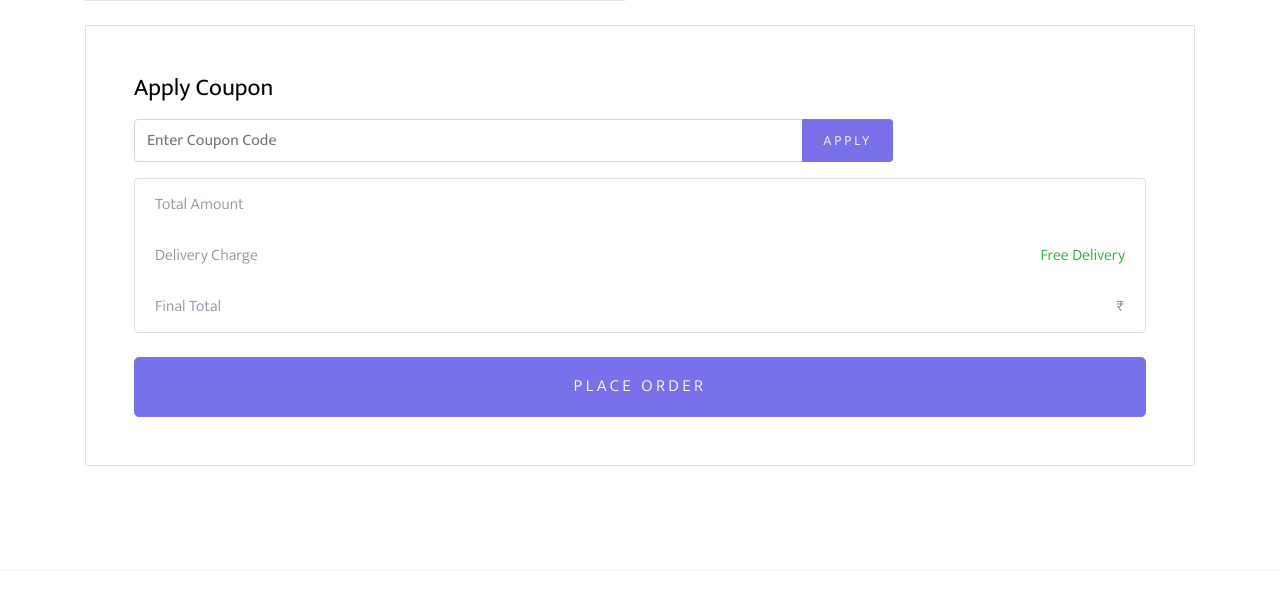
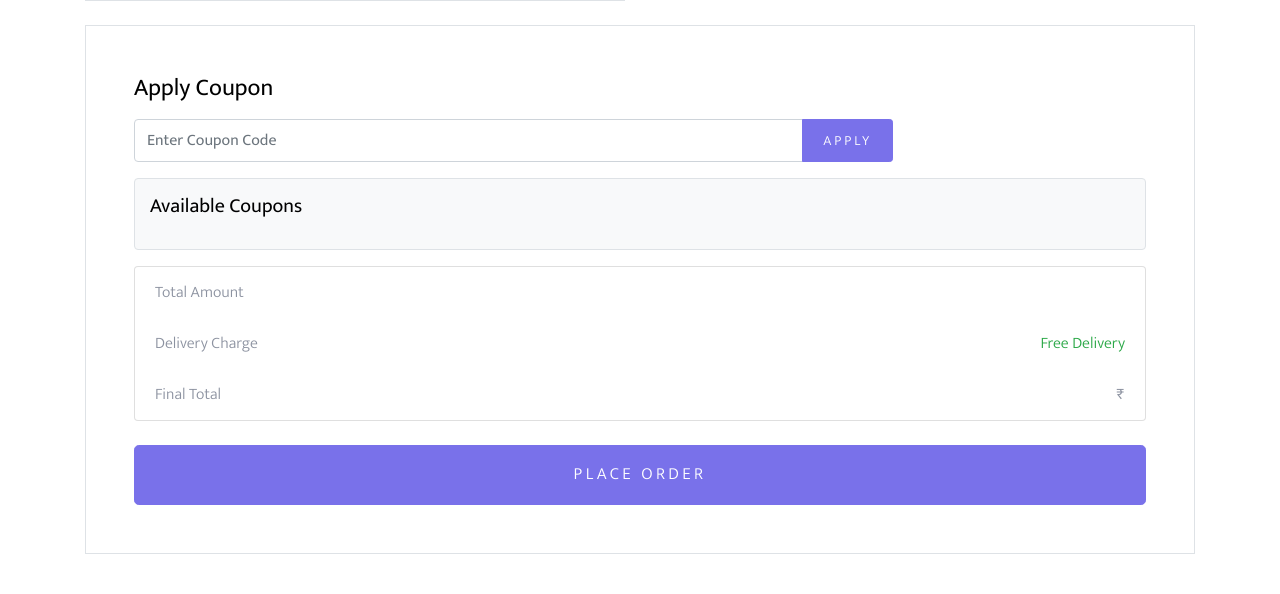
Before and after one commit to SahalSabith/Display-Hub, a Django app: template displayHub/templates/checkout.html in a window 1280 px wide. Shown: the part 949-1543 px from the top of the page. Run offline with Django 5.2, Linux system fonts and the light colour scheme; the template is opened without the code that fills it, so the values that code supplies are empty; some libraries are stand-ins or nearby versions; some web fonts are replaced.

Commit message:
apply copon from all coupon

```diff
--- a/displayHub/templates/checkout.html
+++ b/displayHub/templates/checkout.html
@@ -12,6 +12,44 @@
   .remove-coupon-btn:hover {
     color: darkred;
   }
+  .available-coupons {
+    max-height: 200px; /* Adjust height as needed */
+    overflow-y: auto;
+    border: 1px solid #dee2e6; /* Bootstrap's default border color */
+    border-radius: 0.25rem; /* Rounded corners */
+    background-color: #f8f9fa; /* Light background */
+    padding: 15px;
+
+    /* Hide scrollbar for webkit browsers */
+    scrollbar-width: none; /* For Firefox */
+}
+
+/* Hide scrollbar for webkit browsers */
+.available-coupons::-webkit-scrollbar {
+    display: none; /* Safari and Chrome */
+}
+
+.coupon-list {
+    display: flex;
+    flex-direction: column;
+}
+
+.coupon-item {
+    display: flex;
+    justify-content: space-between;
+    align-items: center;
+    padding: 10px;
+    border-bottom: 1px solid #dee2e6; /* Border between items */
+}
+
+.coupon-item:last-child {
+    border-bottom: none; /* Remove bottom border for last item */
+}
+
+.coupon-item .apply-coupon {
+    margin-left: 10px;
+}
+
 </style>
 
 <div class="bg-light py-3">
@@ -132,6 +170,21 @@
               </button>
             </div>
           </div>
+
+          <div class="available-coupons mb-3">
+            <h4 class="h5 text-black mb-3">Available Coupons</h4>
+            <div class="coupon-list">
+              {% for coupon in coupons %}
+                <div class="coupon-item">
+                  <span>{{ coupon.couponCode }} - %{{ coupon.discountValue }}</span>
+                  <button type="button" class="btn btn-sm btn-primary apply-coupon" data-code="{{ coupon.couponCode }}">
+                    Apply
+                  </button>
+                </div>
+              {% endfor %}
+            </div>
+          </div>
+
           <ul class="list-group mb-4">
             <li
               class="list-group-item d-flex justify-content-between align-items-center"
@@ -392,8 +445,15 @@ checkOutBtn.addEventListener('click', () => {
     couponDiv.style.display = 'none'
     coupontag.style.display = 'none'
   })
-  checkOutBtn.addEventListener('click', () => {
+const applyCouponButtons = document.querySelectorAll('.apply-coupon');
 
-  })
+applyCouponButtons.forEach(button => {
+  button.addEventListener('click', function() {
+    const couponCode = this.getAttribute('data-code');
+    console.log(couponCode);
+    const couponCodeInput = document.getElementById('couponCode')
+    couponCodeInput.value = couponCode
+  });
+});
 </script>
 {% endblock %}
```
Also changed, not shown: displayHub/discounts/views.py (+7 -3 lines), displayHub/shopping/views.py (+10 -1 lines).
